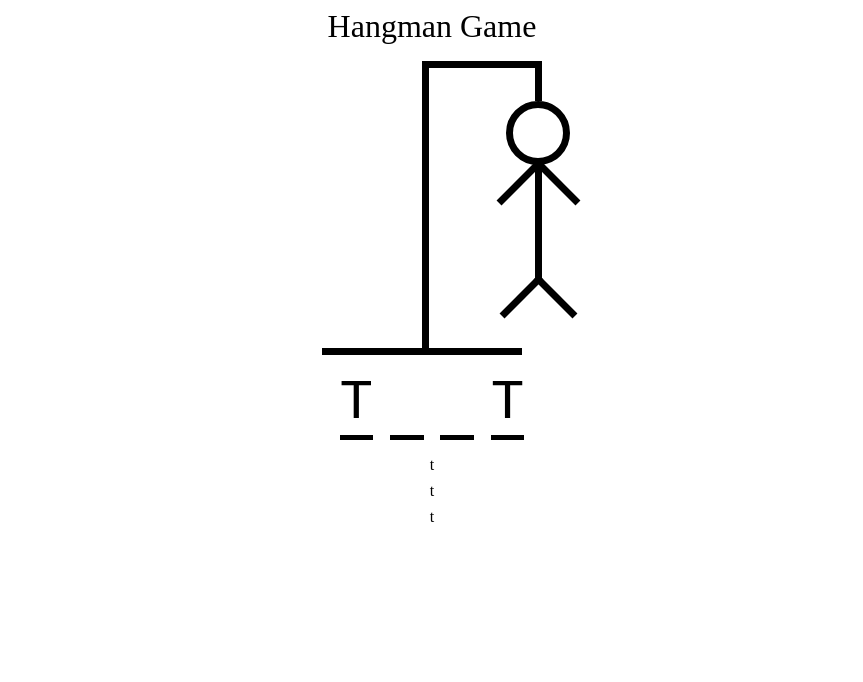
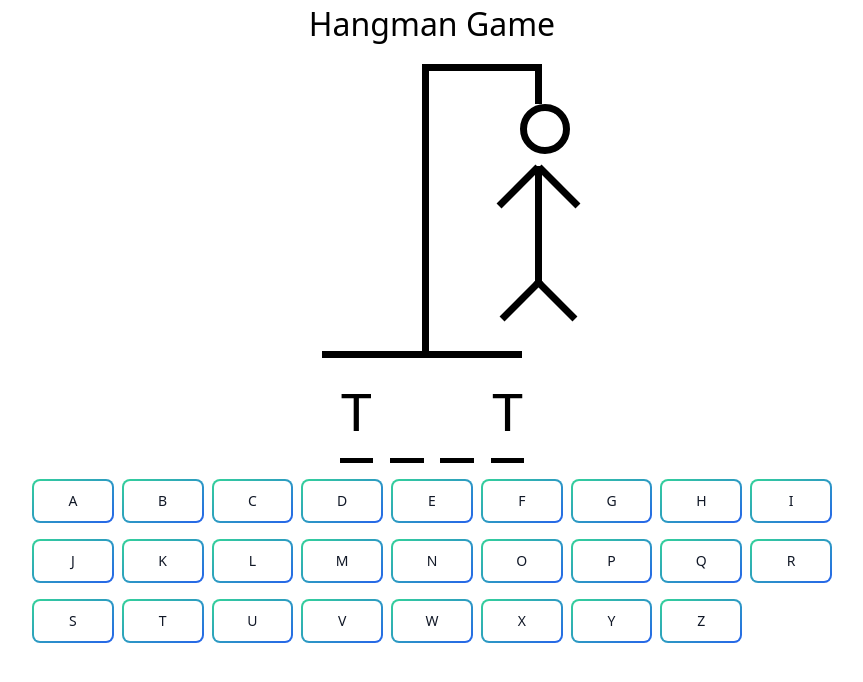
Before and after one commit to AnnieTran2023/Hangman-React-TS, a React (Vite) app: page / in a window 1280 px wide. Shown: the top 682 px of the page, without its empty margins (208-1071 px from the left). Built offline with nearby package versions, Linux system fonts and the light colour scheme.

Commit message:
keyboard ux with tailwindcss

```diff
--- a/index.html
+++ b/index.html
@@ -1,11 +1,11 @@
-<!doctype html>
+<!DOCTYPE html>
 <html lang="en">
 
 <head>
-  <meta charset="UTF-8" />
-  <link rel="icon" type="image/svg+xml" href="/vite.svg" />
-  <meta name="viewport" content="width=device-width, initial-scale=1.0" />
+  <meta charset="UTF-8">
+  <meta name="viewport" content="width=device-width, initial-scale=1.0">
   <title>Hangman</title>
+  <link href="https://cdnjs.cloudflare.com/ajax/libs/tailwindcss/2.2.19/tailwind.min.css" rel="stylesheet">
 </head>
 
 <body>
--- a/package.json
+++ b/package.json
@@ -11,7 +11,8 @@
   },
   "dependencies": {
     "react": "^18.2.0",
-    "react-dom": "^18.2.0"
+    "react-dom": "^18.2.0",
+    "tailwindcss": "^3.4.3"
   },
   "devDependencies": {
     "@types/react": "^18.2.66",
--- a/src/App.css
+++ /dev/null
@@ -1,6 +0,0 @@
-#root {
-  max-width: 1280px;
-  margin: 0 auto;
-
-  text-align: center;
-}
--- a/src/App.tsx
+++ b/src/App.tsx
@@ -1,5 +1,5 @@
 import { useState } from "react";
-import "./App.css";
+
 import words from "./wordList.json";
 import { HangmanDrawing } from "./HangmanDrawing";
 import { HangmanWord } from "./HangmanWord";
@@ -26,7 +26,9 @@ function App() {
       <div style={{ fontSize: "2rem", textAlign: "center" }}>Hangman Game</div>
       <HangmanDrawing />
       <HangmanWord />
-      <Keyboard />
+      <div style={{ alignSelf: "stretch" }}>
+        <Keyboard />
+      </div>
     </div>
   );
 }
--- a/src/Keyboard.tsx
+++ b/src/Keyboard.tsx
@@ -32,13 +32,20 @@ export function Keyboard() {
     <div
       style={{
         display: "grid",
-        gridTemplate: "repeat (auto-fit , minmax(75px,1fr)",
+        gridTemplateColumns: "repeat(auto-fit, minmax(75px, 1fr))",
         gap: ".5rem",
       }}
     >
-      <div>t</div>
-      <div>t</div>
-      <div>t</div>
+      {KEYS.map((letter) => (
+        <button
+          key={letter}
+          className="relative inline-flex items-center justify-center p-0.5 mb-2 me-2 overflow-hidden text-sm font-medium text-gray-900 rounded-lg group bg-gradient-to-br from-green-400 to-blue-600 group-hover:from-green-400 group-hover:to-blue-600 hover:text-white dark:text-white focus:ring-4 focus:outline-none focus:ring-green-200 dark:focus:ring-green-800"
+        >
+          <span className="relative block w-full h-full px-5 py-2.5 transition-all ease-in duration-75 bg-white dark:bg-gray-900 rounded-md group-hover:bg-opacity-0">
+            {letter}
+          </span>
+        </button>
+      ))}
     </div>
   );
 }
--- a/src/index.css
+++ /dev/null
@@ -1,36 +0,0 @@
-a {
-  font-weight: 500;
-  color: #646cff;
-  text-decoration: inherit;
-}
-a:hover {
-  color: #535bf2;
-}
-
-button {
-  border-radius: 8px;
-  border: 1px solid transparent;
-  padding: 0.6em 1.2em;
-  font-size: 1em;
-  font-weight: 500;
-  font-family: inherit;
-  background-color: #1a1a1a;
-  cursor: pointer;
-  transition: border-color 0.25s;
-}
-button:hover {
-  border-color: #646cff;
-}
-button:focus,
-button:focus-visible {
-  outline: 4px auto -webkit-focus-ring-color;
-}
-
-@media (prefers-color-scheme: light) {
-  a:hover {
-    color: #747bff;
-  }
-  button {
-    background-color: #f9f9f9;
-  }
-}
--- /dev/null
+++ b/tailwind.config.js
@@ -0,0 +1,8 @@
+/** @type {import('tailwindcss').Config} */
+export default {
+  content: [],
+  theme: {
+    extend: {},
+  },
+  plugins: [],
+}
```
Also changed, not shown: src/main.tsx (+6 -7 lines), 1 other file (tests, documents, lock files or other folders).
